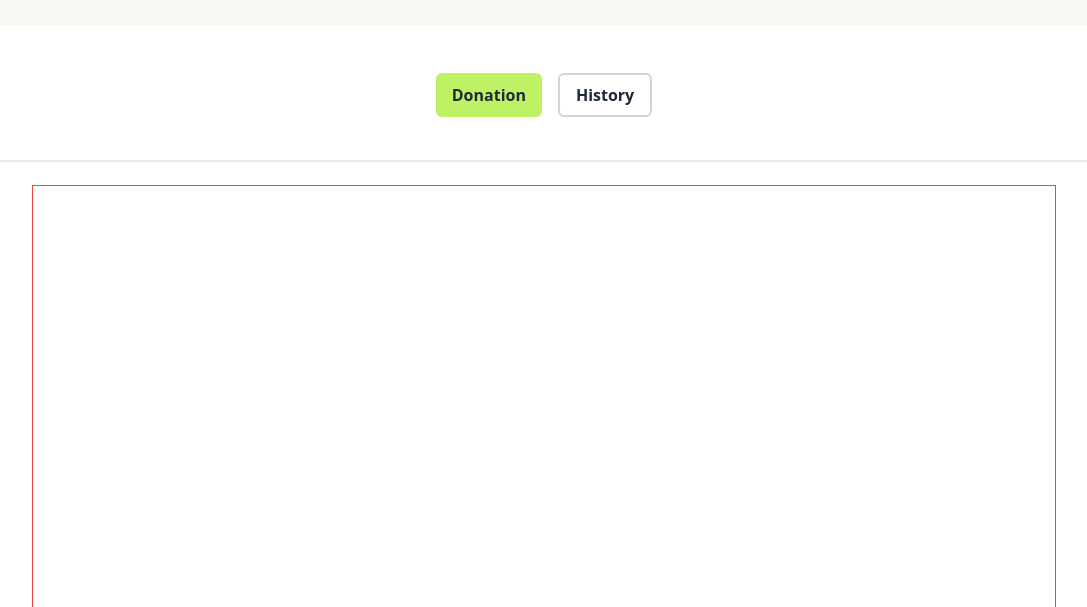
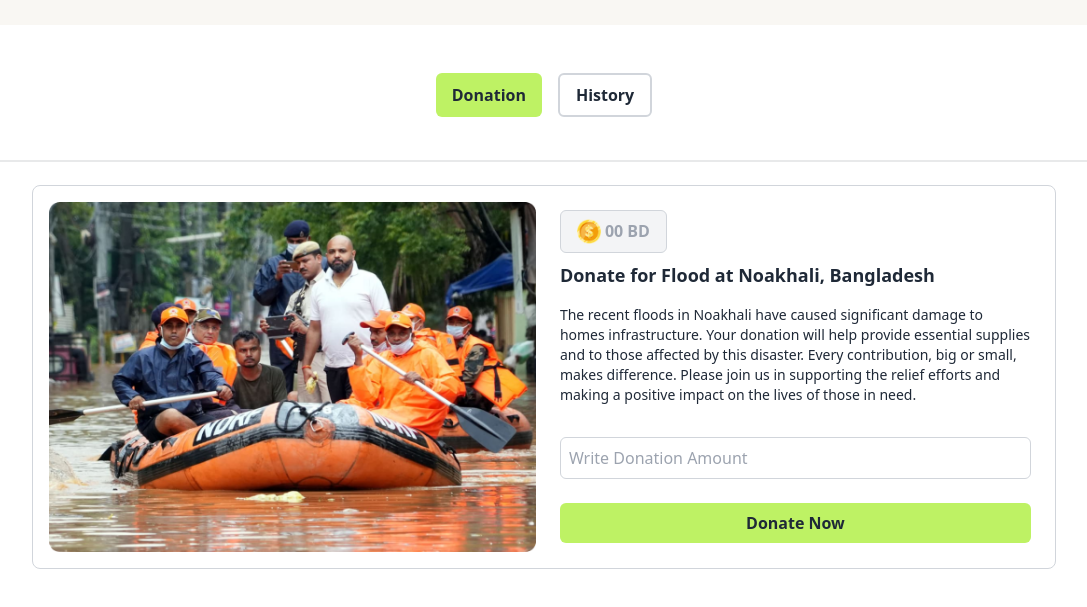
Before and after one commit to trimikroy/assignment-5, a plain HTML site: page index.html in a window 1280 px wide. Shown: the part 75-682 px from the top of the page, without its empty margins (96-1183 px from the left). Drawn offline with nearby package versions, Linux system fonts and the light colour scheme.

Commit message:
donation card--1 Noakhalil Donation

```diff
--- a/index.html
+++ b/index.html
@@ -19,7 +19,8 @@
             <!-- nav bar start -->
             <nav class=" max-w-screen-lg mx-auto  flex justify-between ">
 
-                 <button id="btn-blog" class=" bg-lime-300 text-md font-bold rounded-md py-2 px-4  mx-4 my-4 md:my-4 ">Blog</button>
+                <button id="btn-blog"
+                    class=" bg-lime-300 text-md font-bold rounded-md py-2 px-4  mx-4 my-4 md:my-4 ">Blog</button>
 
                 <div class="flex  items-center gap-2 ">
                     <img class="w-8 h-8  " src="assets/logo.png" alt="">
@@ -34,24 +35,54 @@
                 </div>
 
             </nav>
-              <!-- nav bar end -->
+            <!-- nav bar end -->
         </div>
         <!--donate and history button  -->
         <div class="h-20  ">
 
             <div id="" class="max-w-screen-lg mx-auto flex justify-center mt-8 gap-4">
 
-                <button id="btn-donation" class=" bg-lime-300 text-md font-bold rounded-md py-2 px-4  my-4 md:my-4 ">Donation</button>
-                <button id="btn-history" class=" bg-white-300 border-2 border-gray-300 text-md font-bold rounded-md py-2 px-4   my-4 md:my-4  ">History</button>
+                <button id="btn-donation"
+                    class=" bg-lime-300 text-md font-bold rounded-md py-2 px-4  my-4 md:my-4 ">Donation</button>
+                <button id="btn-history"
+                    class=" bg-white-300 border-2 border-gray-300 text-md font-bold rounded-md py-2 px-4   my-4 md:my-4  ">History</button>
 
             </div>
         </div>
         <div class="divider"></div>
     </header>
     <!-- main section -->
-    <main >
-        <section class="max-w-screen-lg mt-4 mx-auto border border-red-500 h-[1000px]">
+    <main>
+        <section class="max-w-screen-lg mt-4 mx-auto  h-[1000px]">
 
+            <!-- donation card--1 Noakhalil Donation -->
+            <div class="h-96 p-4 rounded-lg  flex justify-center gap-4 border border-gray-300">
+
+                <img class="w-3/6" src="assets/noakhali.png" alt="">
+                <!-- donate Noakhali -->
+                <div class="w-3/6 p-2  ">
+
+                    <!-- amount button  -->
+                    <button id="btn-amount-noakhali"
+                        class="flex gap-1 py-2 px-4 rounded-md font-semibold text-gray-400 bg-gray-100 border border-gray-300">
+                        <img class="w-6" src="assets/coin.png" alt="">
+                        <span>00</span>BD
+
+                    </button>
+                    <h3 class="text-lg font-bold my-2">Donate for Flood at Noakhali, Bangladesh</h3>
+                    <p class="text-sm mt-4"> The recent floods in Noakhali have caused significant damage to homes
+                        infrastructure. Your donation will help provide essential supplies and to those affected by this
+                        disaster. Every contribution, big or small, makes difference. Please join us in supporting the
+                        relief efforts and making a positive impact on the lives of those in need.</p>
+
+                    <!-- input field noakhali donation -->
+                    <input id="add-noakhali-donate" class="border border-gray-300 rounded-md w-full mt-8 p-2"
+                        type="number" name="" placeholder="Write Donation Amount">
+
+                    <button id="btn-noakhali-donation"
+                        class="w-full bg-lime-300 text-md font-bold rounded-md py-2 px-4 mt-6 ">Donate Now</button>
+                </div>
+            </div>
 
         </section>
     </main>
```
